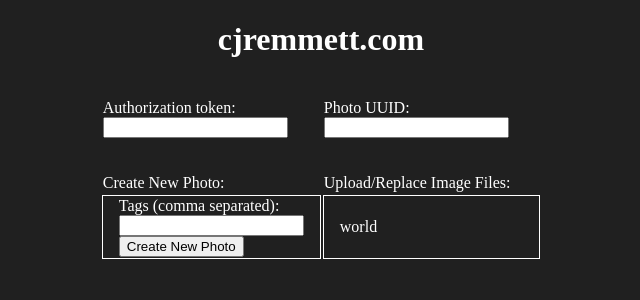
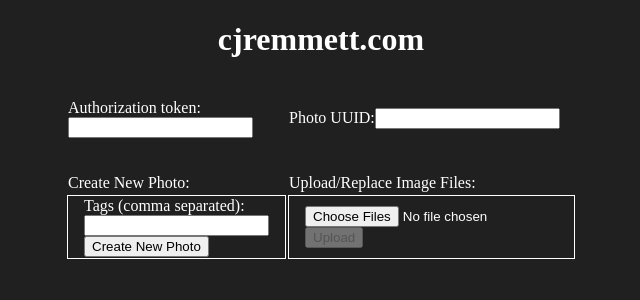
Before and after one commit to cjremmett/cjremmett-frontend, an Angular app: page /photography/upload in a window 1280 px wide. Shown: the top 300 px of the page, without its empty margins (319-959 px from the left). Built offline with nearby package versions, Linux system fonts and the light colour scheme; no server answers.

Commit message:
photo frontend

```diff
--- /dev/null
+++ b/src/app/photo-upload/photo-upload-service.service.ts
@@ -0,0 +1,30 @@
+import { Injectable } from '@angular/core';
+import { HttpClient, HttpRequest, HttpEvent, HttpHeaders } from '@angular/common/http';
+import { Observable } from 'rxjs';
+
+@Injectable({
+  providedIn: 'root'
+})
+
+export class FileUploadService {
+  private baseUrl = 'https://cjremmett.com/api/photography/upload-photos';
+
+  constructor(private http: HttpClient) { }
+
+  upload(file: File, photoId : string, token: string): Observable<HttpEvent<any>>
+  {
+    const formData: FormData = new FormData();
+
+    formData.append('photos', file);
+
+    const req = new HttpRequest('PUT', this.baseUrl + '/' + photoId, formData, {
+      headers: new HttpHeaders({
+        'token': token
+      }),
+      reportProgress: true,
+      responseType: 'json'
+    });
+
+    return this.http.request(req);
+  }
+}
--- a/src/app/photo-upload/photo-upload.component.html
+++ b/src/app/photo-upload/photo-upload.component.html
@@ -26,7 +26,19 @@
         </form>
         <button id="create_photo" type="button" (click)="createPhoto()">Create New Photo</button>
       </td>
-      <td class="photoUploadTableColumn">world</td>
+      <td class="photoUploadTableColumn">
+        <div>
+          <div>
+            <label>
+              <input type="file" multiple (change)="selectFiles($event)" />
+            </label>
+          </div>
+
+          <div>
+            <button [disabled]="!selectedFiles" (click)="uploadFiles()">Upload</button>
+          </div>
+        </div>
+      </td>
     </tr>
   </table>
 </div>
--- a/src/app/photo-upload/photo-upload.component.ts
+++ b/src/app/photo-upload/photo-upload.component.ts
@@ -1,14 +1,60 @@
 import { Component } from '@angular/core';
 import { FormsModule } from '@angular/forms';
+import { HttpEventType, HttpResponse } from '@angular/common/http';
+import { Observable } from 'rxjs';
+import { FileUploadService } from './photo-upload-service.service';
+import { CommonModule } from '@angular/common';
 
 @Component({
   selector: 'app-photo-upload',
   standalone: true,
-  imports: [ FormsModule ],
+  imports: [ FormsModule, CommonModule ],
   templateUrl: './photo-upload.component.html',
   styleUrl: './photo-upload.component.css'
 })
 export class PhotoUploadComponent {
+  selectedFiles?: FileList;
+  progressInfos: any[] = [];
+  message: string[] = [];
+
+  constructor(private uploadService: FileUploadService) { }
+
+  selectFiles(event: any): void {
+    this.message = [];
+    this.progressInfos = [];
+    this.selectedFiles = event.target.files;
+  }
+
+  uploadFiles(): void {
+
+    if (this.selectedFiles) {
+      for (let i = 0; i < this.selectedFiles.length; i++) {
+        this.upload(i, this.selectedFiles[i]);
+      }
+    }
+  }
+
+  upload(idx: number, file: File): void {
+    this.progressInfos[idx] = { value: 0, fileName: file.name };
+
+    if (file) {
+      this.uploadService.upload(file, this.uuid, this.apiToken).subscribe({
+        next: (event: any) => {
+          if (event.type === HttpEventType.UploadProgress) {
+            this.progressInfos[idx].value = Math.round(100 * event.loaded / event.total);
+          } else if (event instanceof HttpResponse) {
+            alert('Successful upload: ' + file.name);
+          }
+        },
+        error: (err: any) => {
+          alert('Failed upload: ' + file.name);
+        }
+      });
+    }
+
+
+  }
+
   apiToken = '';
   tags = '';
   uuid = '';
```
Also changed, not shown: 1 other file (tests, documents, lock files or other folders).
